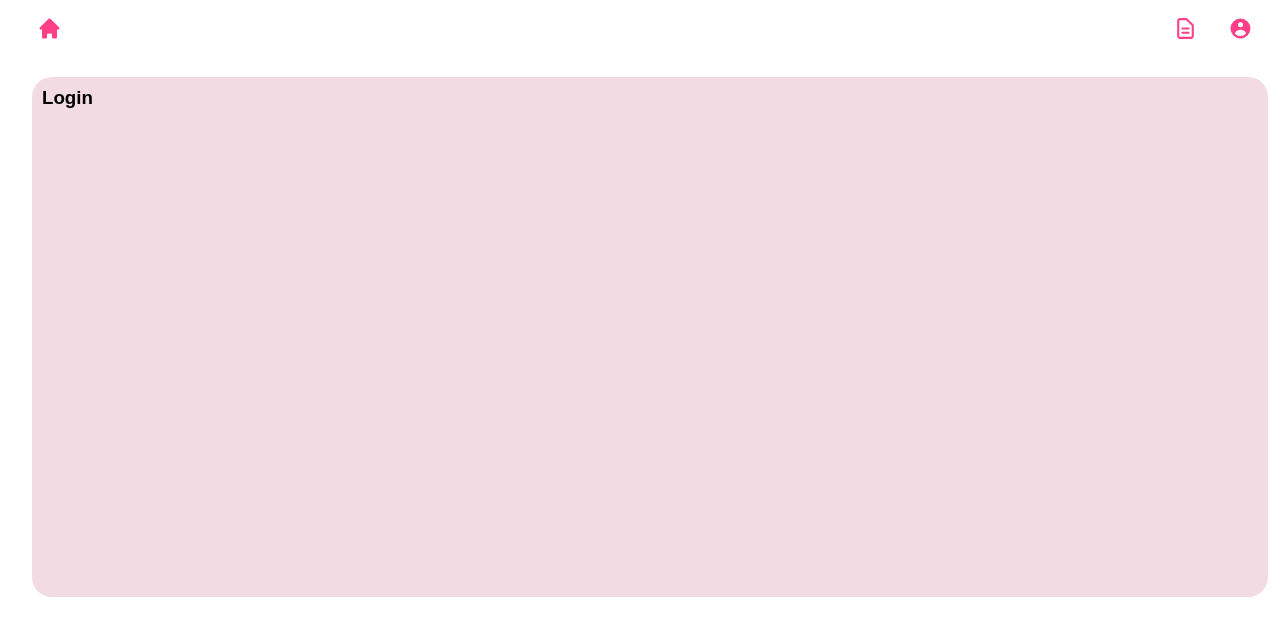
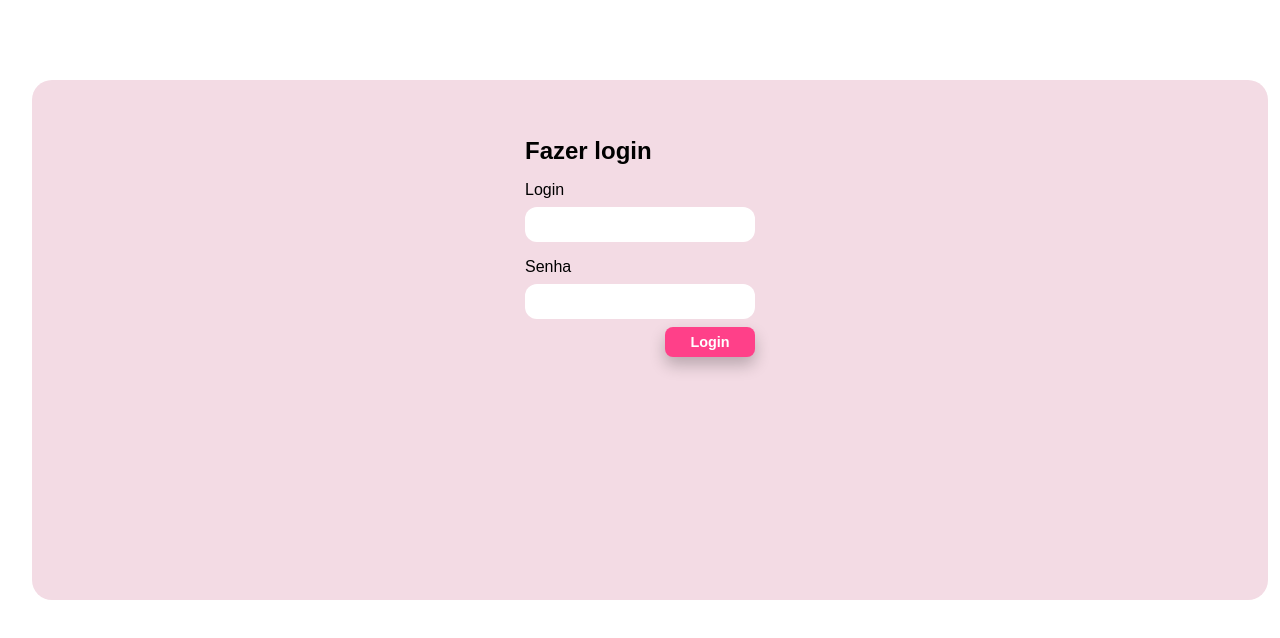
Before and after one commit to Cicera1987/todolist, a React (Create React App) app: page /login in a window 1280 px wide. Shown: the top 638 px of the page. Built offline with nearby package versions, Linux system fonts and the light colour scheme.

Commit message:
implementando locastorage

```diff
--- /dev/null
+++ b/src/components/atomis/inputText/InputSearch.tsx
@@ -0,0 +1,17 @@
+import React, { InputHTMLAttributes } from "react";
+import { ContainerInput} from "./styles";
+
+interface InputProps extends InputHTMLAttributes<HTMLInputElement> {
+  name: string;
+}
+
+const InputText: React.FC<InputProps> = ({...rest}) => {
+  return (
+    <ContainerInput>
+      <input {...rest} />
+    </ContainerInput>
+  );
+};
+
+
+export default InputText;
--- /dev/null
+++ b/src/components/atomis/inputText/styles.ts
@@ -0,0 +1,23 @@
+import styled from "styled-components";
+
+export const ContainerInput = styled.div`
+  display: flex;
+    border-radius: 12px;
+    padding: 0 0 0 1em;
+    height: 35px;
+    background-color: #ffff;
+    color: #f4ede8;
+    align-items: center;
+input{
+    background: transparent;
+    outline: none;
+    border: 0;
+    font-size: 15px;
+    font-family: Arial, Helvetica, sans-serif;
+    padding: 0 0 0 0.5em;
+}
+    & + input{
+        margin-top: 10px
+    }
+
+`
--- a/src/components/organismes/createTask/index.tsx
+++ b/src/components/organismes/createTask/index.tsx
@@ -20,20 +20,24 @@ import {
 } from "./styles";
 import { useSelector } from "react-redux";
 import store from "../../../redux/store/store";
+import NavBar from "../../molecoles/navBar";
 
 Modal.setAppElement("#root");
 
 const ModalCreateTask: React.FC = () => {
   const [modalIsOpen, setIsopen] = useState(false);
-  const [todoTask, setTodoTask] = useState<ITodoItem[]>([]);
+  // const [todoTask, setTodoTask] = useState<ITodoItem[]>([]);
   const [taskTags, setTaskTags] = useState<ITagsItem[]>([]);
   const [title, setTitle] = useState<string>("");
   const [description, setDescription] = useState<string>("");
   const dispatch = useDispatch();
 
+  const result = JSON.parse(localStorage.getItem("ITodoItem") as any);
+
   const todosItens = useSelector(
     (state: ReturnType<typeof store.getState>) => state.todolist.ITodoItem
   );
+
   const handleCloseModal = () => {
     setIsopen(false);
   };
@@ -41,8 +45,6 @@ const ModalCreateTask: React.FC = () => {
   const OpenModal = () => {
     setIsopen(true);
   };
-
-
 
   const createTask = () => {
     if (title === "" && description === "") {
@@ -55,28 +57,36 @@ const ModalCreateTask: React.FC = () => {
         description: description,
         tags: taskTags,
       };
+      localStorage.setItem("ITodoItem", JSON.stringify(todosItens));
       dispatch(TodoListTypes(newTask));
       toast.success("Tarefa cadastrada com sucesso!");
     }
   };
 
-  console.log(todoTask);
+  console.log(todosItens);
 
   function deleteTask(DeleteTaskById: number): void {
     dispatch(
       DeleteTask(
         todosItens.filter((ITodoItem) => ITodoItem.id !== DeleteTaskById)
+
       )
     );
     toast.warning("Tarefa excluida com sucesso!");
   }
 
+
   useEffect(() => {
-    setTodoTask(todoTask);
-    localStorage.setItem("ITodoItem", JSON.stringify(todosItens));
-  }, [todosItens]);
+    if(result){
+       dispatch(TodoListTypes(result));
+    }
+
+  }, []);
+
 
   return (
+    <>
+      <NavBar />
       <ContainerHome>
         <ToastContainer
           autoClose={2000}
@@ -84,7 +94,11 @@ const ModalCreateTask: React.FC = () => {
           position="bottom-left"
         />
         <ContainerButtons>
-        <InputSearch name="Pesquisa" icon={FiSearch} placeholder="Pesquisar" />
+          <InputSearch
+            name="Pesquisa"
+            icon={FiSearch}
+            placeholder="Pesquisar"
+          />
           <DivButtons>
             <Button onClick={OpenModal}>Criar Task</Button>
           </DivButtons>
@@ -117,10 +131,8 @@ const ModalCreateTask: React.FC = () => {
           ))}
         </ContainerListTask>
       </ContainerHome>
+    </>
   );
 };
 
 export default ModalCreateTask;
-function useAppSelector() {
-  throw new Error("Function not implemented.");
-}
--- a/src/components/organismes/createTask/styles.ts
+++ b/src/components/organismes/createTask/styles.ts
@@ -27,7 +27,7 @@ export const ContainerModal = styled.div`
   display: flex;
   flex-direction: column;
   position: fixed;
-  top: 50%;
+  top: 40%;
   left: 50%;
   transform: translate(-50%, -50%);
   width: 230px;
@@ -46,4 +46,5 @@ export const TextArea = styled.textarea`
 export const ContainerTitle = styled.label`
   display: flex;
   margin: 1em 0 0 0;
+  padding-bottom :0.5em ;
 `
--- a/src/components/pages/about/index.tsx
+++ b/src/components/pages/about/index.tsx
@@ -1,11 +1,15 @@
 import React from "react";
+import NavBar from "../../molecoles/navBar";
 import { ContainerHome } from "../../organismes/createTask/styles";
 
 function About() {
   return (
+    <>
+    <NavBar />
     <ContainerHome>
       <h3>Sobre</h3>
     </ContainerHome>
+    </>
 
   );
 }
--- a/src/components/pages/login/index.tsx
+++ b/src/components/pages/login/index.tsx
@@ -1,12 +1,41 @@
-import React from "react";
-import { ContainerHome } from "../../organismes/createTask/styles";
+import React, { useState } from "react";
+import Button from "../../atomis/button";
+import InputText from "../../atomis/inputText/InputSearch";
+import { ContainerHome, ContainerModal, ContainerTitle } from "../../organismes/createTask/styles";
+import { DivButtons } from "../todoList/styles";
+import { ContainerTopLogin } from "./style";
 
 function Login() {
+  const [user, setUser] = useState<string>("");
+  const [password, setPassword] = useState<string>("");
+
+
   return (
-    <ContainerHome>
-      <h3>Login</h3>
-    </ContainerHome>
-
+    <>
+      <ContainerTopLogin />
+      <ContainerHome>
+        <ContainerModal>
+          <h2>Fazer login</h2>
+          <ContainerTitle>Login</ContainerTitle>
+          <InputText
+            name={"Login"}
+            type="text"
+            value={user}
+            onChange={(e) => setUser(e.target.value)}
+          />
+          <ContainerTitle>Senha</ContainerTitle>
+          <InputText
+            name={"Password"}
+            type="text"
+            value={password}
+            onChange={(e) => setPassword(e.target.value)}
+          />
+          <DivButtons>
+            <Button>Login</Button>
+          </DivButtons>
+        </ContainerModal>
+      </ContainerHome>
+    </>
   );
 }
 
--- /dev/null
+++ b/src/components/pages/login/style.ts
@@ -0,0 +1,7 @@
+import styled from "styled-components";
+
+export const ContainerTopLogin = styled.div`
+  display: flex;
+  width: 100%;
+  height: 80px;
+`;
--- a/src/components/pages/todoList/styles.ts
+++ b/src/components/pages/todoList/styles.ts
@@ -20,7 +20,8 @@ export const DivButtons = styled.div`
   display: flex;
   justify-content:flex-end;
   align-items: center;
-  width: 90%;
+  width: 100%;
+  padding-top: 0.5em;
 
 `
 export const ContainerModal = styled.div`
--- a/src/redux/store/reducers/slice.ts
+++ b/src/redux/store/reducers/slice.ts
@@ -3,7 +3,7 @@ import { ITodoItem } from "../../types";
 
 
 
-const initialState = { ITodoItem: [] as ITodoItem[], islogged: true };
+const initialState = { ITodoItem: []as ITodoItem[], islogged: false };
 
 export const slice = createSlice({
   name: "todolist",
--- a/src/redux/types.d.ts
+++ b/src/redux/types.d.ts
@@ -20,6 +20,11 @@ export interface ITodoItem{
     tags: ITagsItem[] | null
 }
 
+export interface User{
+    id: number,
+    user: string,
+    password: string,
+}
 export interface ITagsItem{
     id: number,
     title: string
--- a/src/routes/routes.js
+++ b/src/routes/routes.js
@@ -9,7 +9,6 @@ import Login from "../components/pages/login";
 const Router = () => {
     return (
         <BrowserRouter>
-            <NavBar/>
             <Routes>
                 <Route path="/" element={<ModalCreateTask />} />
                 <Route path="/home" element={<ModalCreateTask />} />
```
Lines whose indentation alone changed are shown as unchanged.
